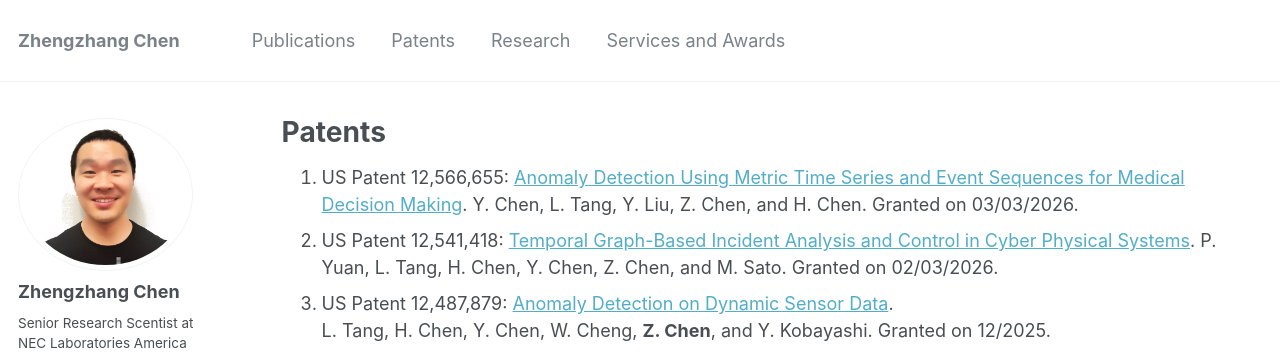
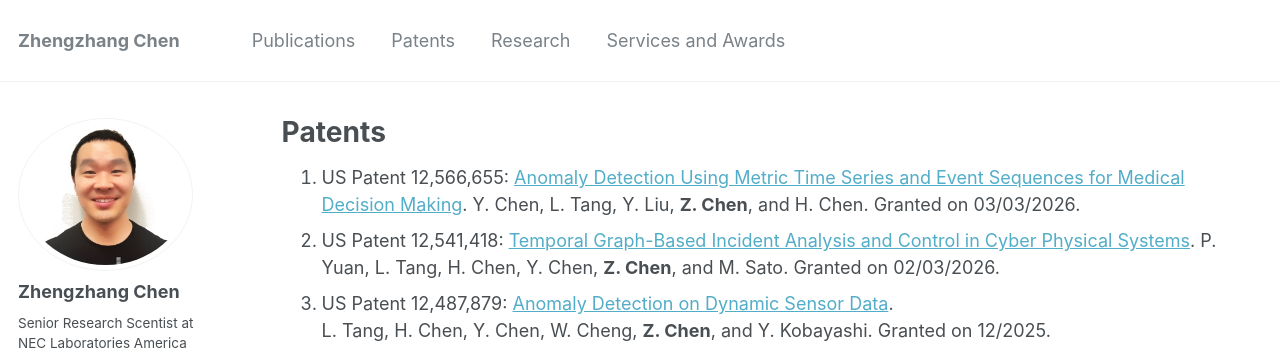
Before and after one commit to zhengzhangchen/zhengzhangchen.github.io, a Jekyll site: the page built from _pages/patents.md, in a window 1280 px wide and 900 px high. Shown: the top 357 px of the window. Built offline with Jekyll 4.4.1, drawn with Linux system fonts in a browser that asks for light colours; some web fonts are replaced.

```diff
--- a/_pages/patents.md
+++ b/_pages/patents.md
@@ -8,9 +8,9 @@ author_profile: true
 <meta name="description" content="Welcome :). Explore Zhengzhang Chen's granted patents on AI and machine learning. Connect and learn more about my journey. ">
 
 1. US Patent 12,566,655: <a href="https://patents.google.com/patent/US20240134736A1/en" target="_blank" rel="nofollow">Anomaly Detection Using Metric Time Series and Event Sequences for Medical Decision Making</a>.
-Y. Chen, L. Tang, Y. Liu, Z. Chen, and H. Chen. Granted on 03/03/2026.
+Y. Chen, L. Tang, Y. Liu, <strong>Z. Chen</strong>, and H. Chen. Granted on 03/03/2026.
 2. US Patent 12,541,418: <a href="https://patents.google.com/patent/US12541418B2/en?oq=Patent+%2312%2c541%2c418" target="_blank" rel="nofollow">Temporal Graph-Based Incident Analysis and Control in Cyber Physical Systems</a>.
-P. Yuan, L. Tang, H. Chen, Y. Chen, Z. Chen, and M. Sato. Granted on 02/03/2026.
+P. Yuan, L. Tang, H. Chen, Y. Chen, <strong>Z. Chen</strong>, and M. Sato. Granted on 02/03/2026.
 1. US Patent 12,487,879: <a href="https://patents.google.com/patent/US12487879B2/en" target="_blank" rel="nofollow"> Anomaly Detection on Dynamic Sensor Data</a>. <br> L. Tang, H. Chen, Y. Chen, W. Cheng, <strong>Z. Chen</strong>, and Y. Kobayashi. Granted on 12/2025.
 1. US Patent 12,479,421: <a href="https://patents.google.com/patent/US12479421B2/en" target="_blank" rel="nofollow"> Modular Network Based Knowledge Sharing for Multiple Entities</a>. <br> L. Tang, W. Cheng, H. Chen, <strong>Z. Chen</strong>, and Y. Ren. Granted on 11/2025.
 6. US Patent 12,436,835: <a href="https://patents.google.com/patent/US12436835B2/en" target="_blank" rel="nofollow"> Trigger Point Detection for Online Root Cause Analysis and System Fault Diagnosis</a>. <br> <strong>Z. Chen</strong>, H. Chen, L. Tong, and D. Wang. Granted on 10/2025.
```
